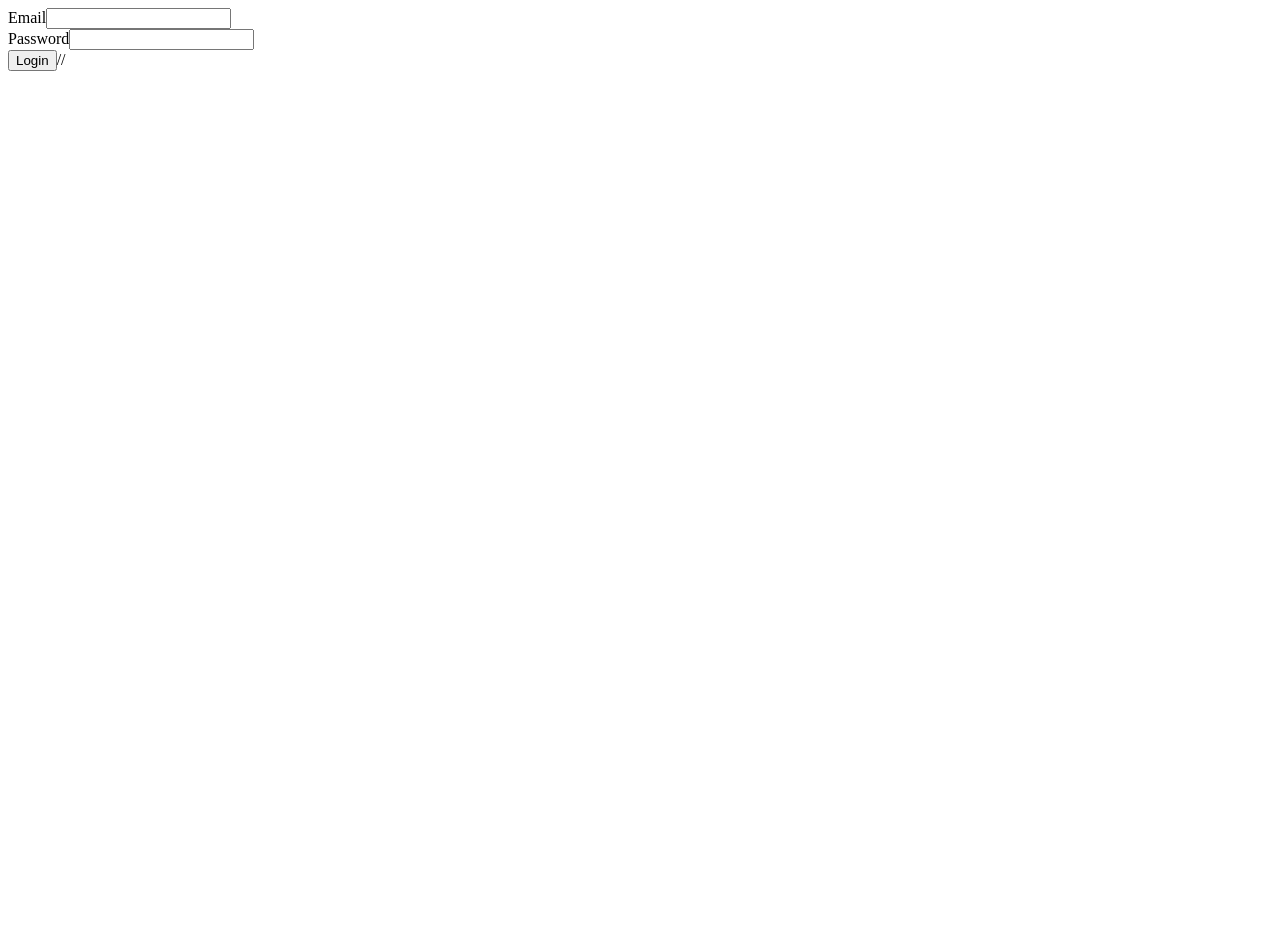
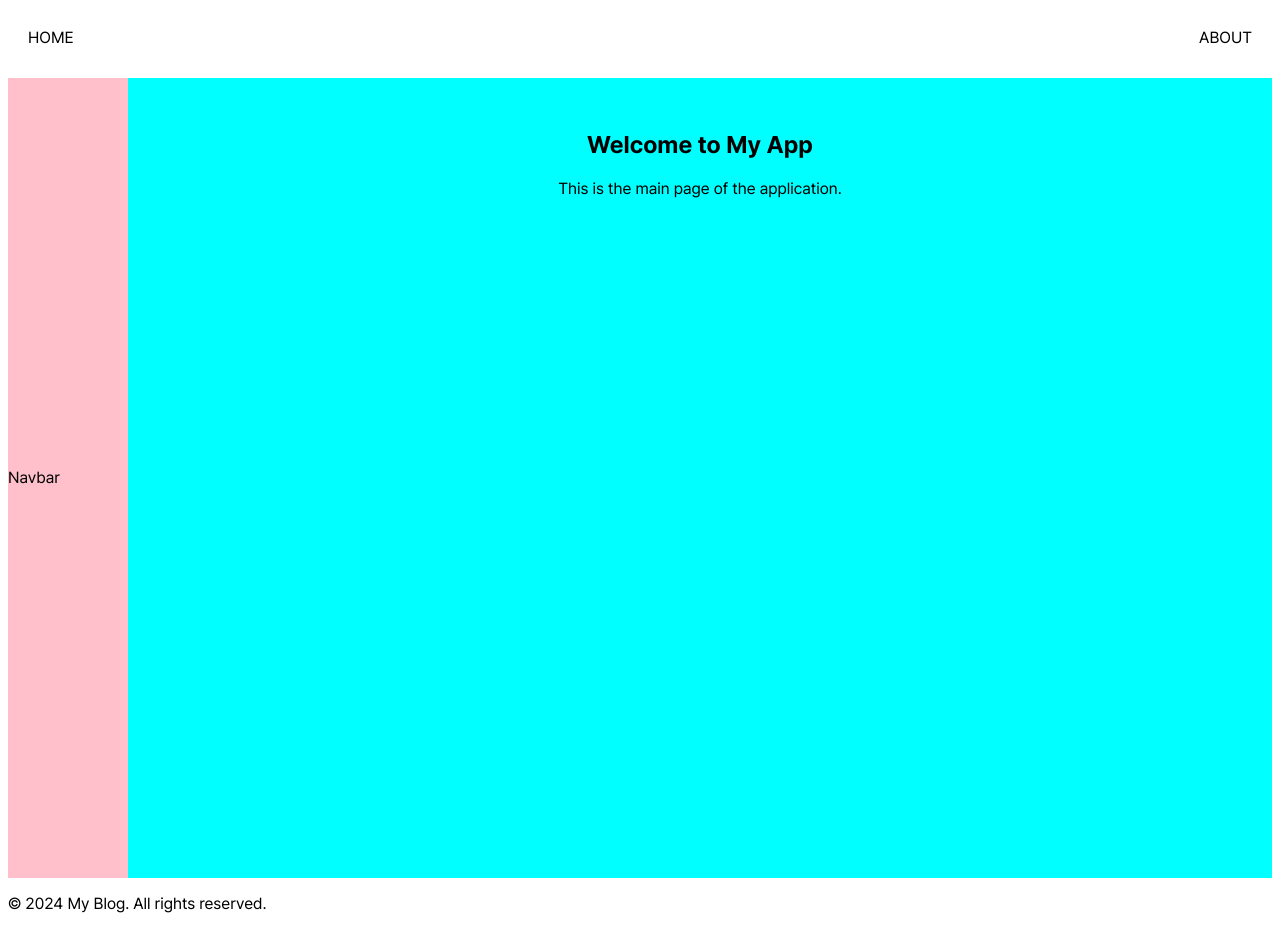
Before and after one commit to tdouyeon/blog, a Next.js app: page / in a window 1280 px wide. Before the commit the page ends 800 px from the top, so only its background shows below. Built offline with nearby package versions, Linux system fonts and the light colour scheme; no server answers.

Commit message:
Add Pretendard font and Improve UI

```diff
--- /dev/null
+++ b/app/about/page.tsx
@@ -0,0 +1,5 @@
+const about = () => {
+  return <>about 페이지</>
+}
+
+export default about
--- a/app/layout.module.scss
+++ b/app/layout.module.scss
@@ -1,13 +1,9 @@
-.html{
-    margin: 0;
-    padding: 0;
+.layoutContainer {
+  display: flex;
+  flex-direction: column;
 }
-.layoutContainer{
-    display: flex;
-    flex-direction: column;
+.headerContainer {
+  display: flex;
+  flex-direction: row;
+  background-color: brown;
 }
-.headerContainer{
-    display: flex;
-    flex-direction: row;
-    background-color: brown;
-}
--- a/app/layout.tsx
+++ b/app/layout.tsx
@@ -1,41 +1,46 @@
 'use client'
-import { Inter } from "next/font/google";
-import Header from "../components/header/page";
-import Footer from "../components/footer/page";
-import Navbar from "../components/navbar/page";
+import { Inter } from 'next/font/google'
+import Header from '../components/header/page'
+import Footer from '../components/footer/page'
+import Navbar from '../components/navbar/page'
 import styles from './layout.module.scss'
-import { onAuthStateChanged } from "firebase/auth";
-import { useState, useEffect } from "react";
-import LoginForm from "../components/login/loginForm";
-import { auth } from "../firebase/firebase";
+import { onAuthStateChanged } from 'firebase/auth'
+import { useState, useEffect } from 'react'
+import LoginForm from '../components/login/loginForm'
+import { auth } from '../firebase/firebase'
+import localFont from 'next/font/local'
 
+const pretendard = localFont({
+  src: '../public/fonts/PretendardVariable.woff2',
+  display: 'swap',
+  weight: '45 920',
+})
 
-
-const inter = Inter({ subsets: ["latin"] });
+const inter = Inter({ subsets: ['latin'] })
 
 export default function RootLayout({
   children,
 }: Readonly<{
-  children: React.ReactNode;
+  children: React.ReactNode
 }>) {
-  const [isAuthenticated, setIsAuthenticated] = useState(false);
+  const [isAuthenticated, setIsAuthenticated] = useState(false)
 
   useEffect(() => {
     const unsubscribe = onAuthStateChanged(auth, (user) => {
       if (user) {
-        setIsAuthenticated(true);
+        setIsAuthenticated(true)
       } else {
-        setIsAuthenticated(false);
+        setIsAuthenticated(false)
       }
-    });
+    })
 
-    return () => unsubscribe();
-  }, []);
+    return () => unsubscribe()
+  }, [])
 
   return (
-    <html className={styles.html}>
+    <html className={pretendard.className}>
       <body className={styles.layoutContainer}>
-        {isAuthenticated ? (
+        {/* {isAuthenticated ? ( */}
         <>
           <Header />
           <div className={styles.headerContainer}>
@@ -44,10 +49,10 @@ export default function RootLayout({
           </div>
           <Footer />
         </>
-        ) : (
+        {/* ) : (
           <LoginForm />
-        )}
+        )} */}
       </body>
     </html>
-  );
+  )
 }
--- a/components/header/header.module.scss
+++ b/components/header/header.module.scss
@@ -1,8 +1,15 @@
 .header {
-    background-color: green;
   padding: 20px;
   text-align: center;
-    height: 100px;
+  height: 30px;
+  .textContainer {
+    display: flex;
+    justify-content: space-between;
+    .linkText {
+      text-decoration: none;
+      color: black;
+    }
+  }
 }
 
 .title {
--- a/components/header/page.tsx
+++ b/components/header/page.tsx
@@ -1,11 +1,19 @@
+import Link from 'next/link'
 import styles from './header.module.scss'
 
 const Header: React.FC = () => {
   return (
-    <header className= {styles.header}>
-      My Blog
+    <header className={styles.header}>
+      <div className={styles.textContainer}>
+        <Link href="/" className={styles.linkText}>
+          HOME
+        </Link>
+        <Link href="/about" className={styles.linkText}>
+          ABOUT
+        </Link>
+      </div>
     </header>
-  );
-};
+  )
+}
 
-export default Header;
+export default Header
```
Also changed, not shown: components/about/about.module.scss (added), components/about/page.tsx (added), public/fonts/PretendardVariable.woff2 (added). Lines whose indentation alone changed are shown as unchanged.
